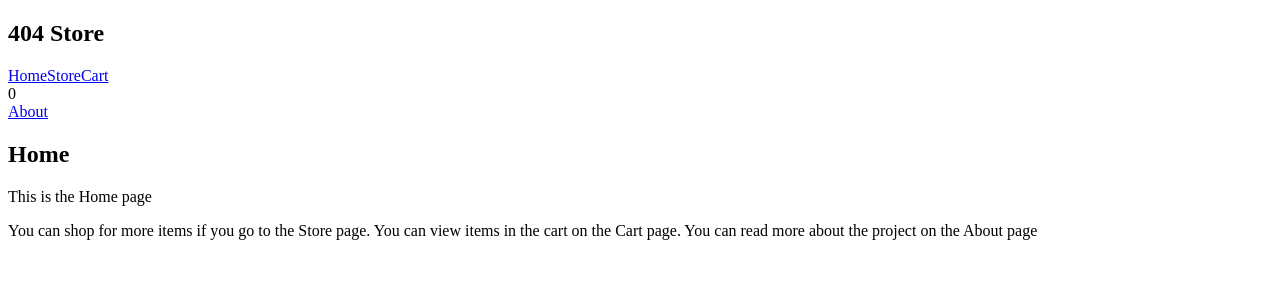
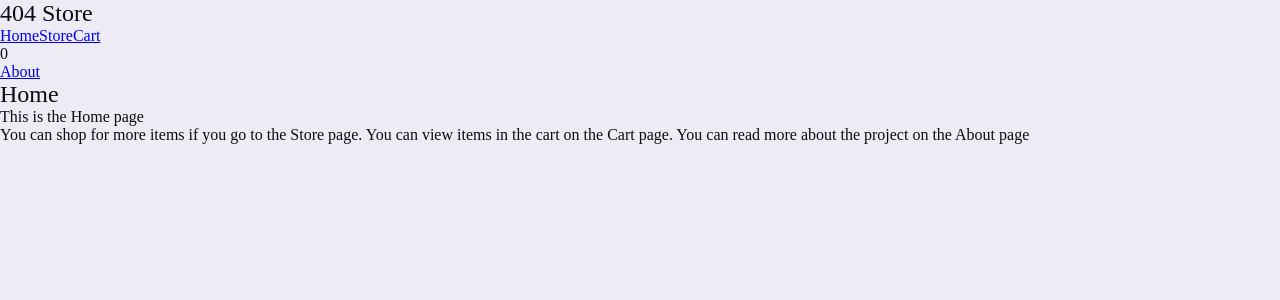
Before and after one commit to verbey/shopping-cart, a React (Vite) app: page / in a window 1280 px wide. Shown: the top 300 px of the page. Built offline with nearby package versions, Linux system fonts and the light colour scheme.

Commit message:
Move CSS reset and add default styling

```diff
--- a/index.html
+++ b/index.html
@@ -3,7 +3,6 @@
 	<head>
 		<meta charset="UTF-8" />
 		<link rel="icon" type="image/svg+xml" href="/vite.svg" />
-		<link rel="stylesheet" href="styles/reset.css" />
 		<meta name="viewport" content="width=device-width, initial-scale=1.0" />
 		<title>Shopping Cart</title>
 	</head>
--- a/src/main.tsx
+++ b/src/main.tsx
@@ -7,6 +7,9 @@ import Store from './components/Store.tsx';
 import Cart from './components/Cart.tsx';
 import Checkout from './components/Checkout.tsx';
 import { createBrowserRouter, RouterProvider } from 'react-router-dom';
+
+import './styles/reset.css';
+import './styles/style.css';
 
 const router = createBrowserRouter([
 	{
--- /dev/null
+++ b/src/styles/colors.css
@@ -0,0 +1,18 @@
+@media (prefers-color-scheme: light) {
+	:root {
+		--text: rgb(13, 11, 19);
+		--background: rgb(237, 236, 244);
+		--primary: rgb(60, 53, 90);
+		--secondary: rgb(191, 146, 162);
+		--accent: rgb(151, 98, 89);
+	}
+}
+@media (prefers-color-scheme: dark) {
+	:root {
+		--text: rgb(237, 235, 243);
+		--background: rgb(12, 11, 19);
+		--primary: rgb(171, 164, 202);
+		--secondary: rgb(108, 63, 79);
+		--accent: rgb(167, 113, 104);
+	}
+}
--- /dev/null
+++ b/src/styles/style.css
@@ -0,0 +1,6 @@
+@import url('colors.css');
+
+body {
+	color: var(--text);
+	background-color: var(--background);
+}
```
